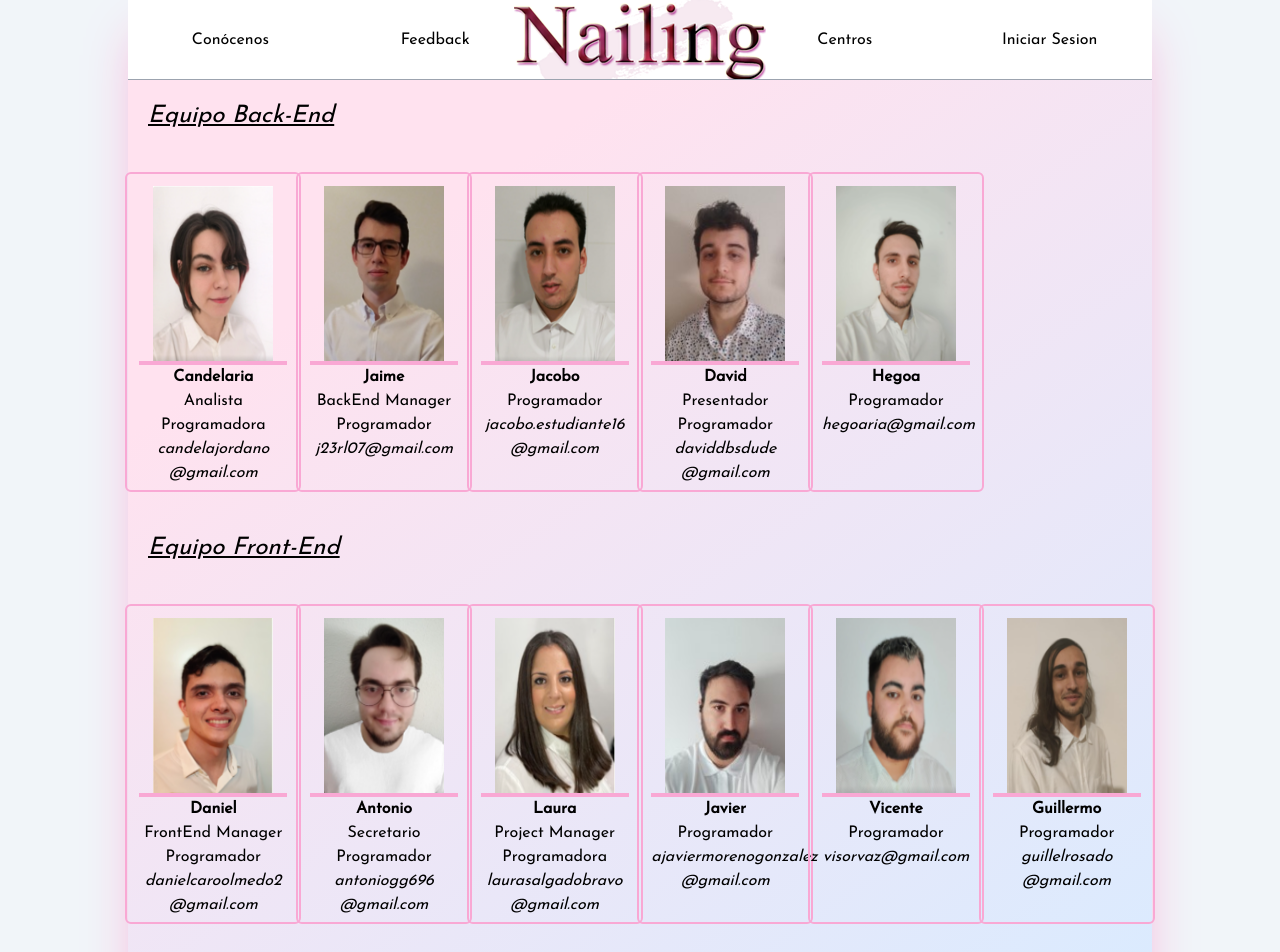
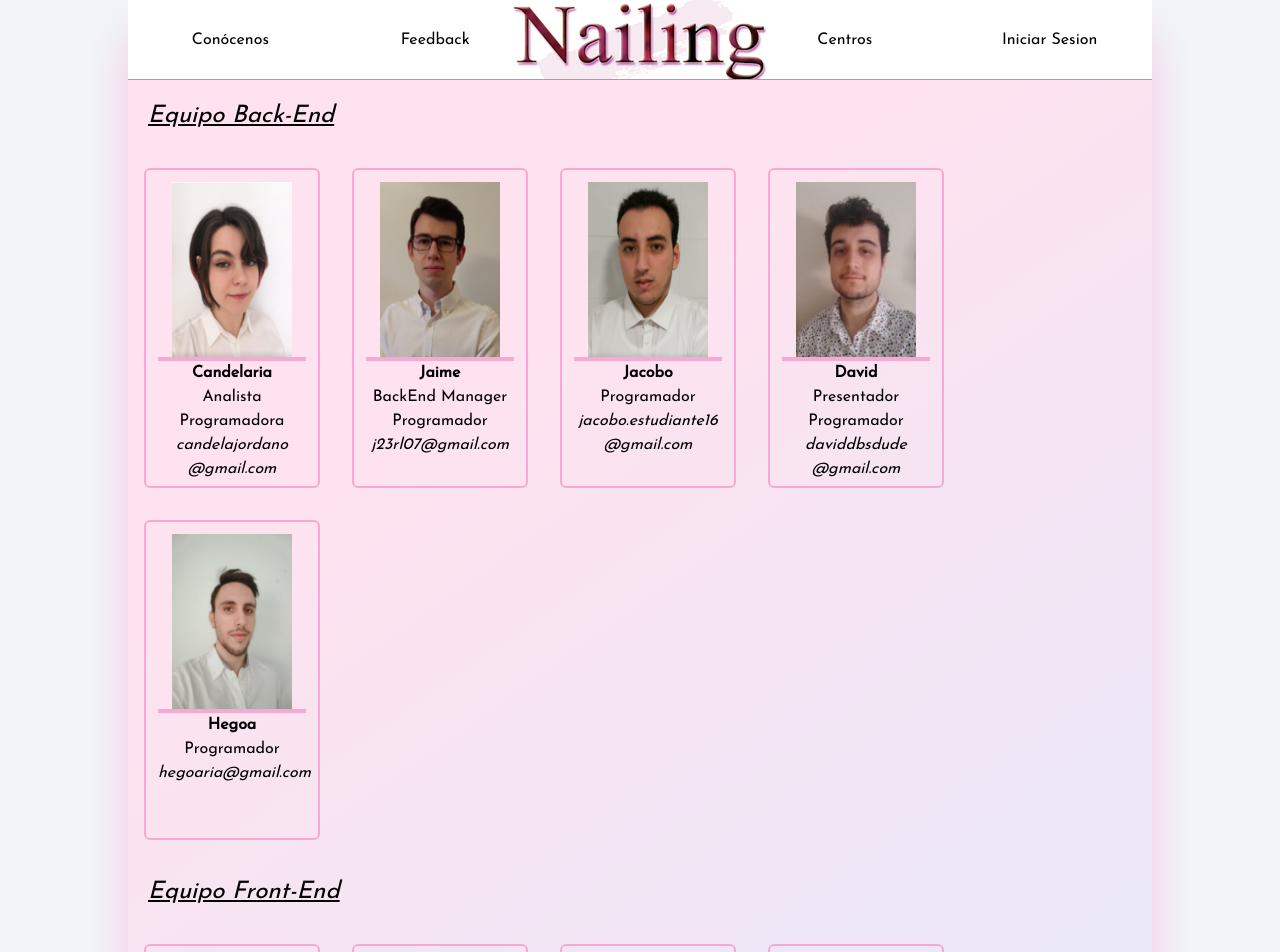
Before and after one commit to lausalbra/nailing, a React (Create React App) app in the folder src/web-app/: page /conocenos in a window 1280 px wide. Shown: the top 952 px of the page. Built offline with nearby package versions, Linux system fonts and the light colour scheme.

Commit message:
Arreglos responsive
Se han modificado algunas propiedades de ciertos elementos que no eran completamente responsive

```diff
--- a/src/web-app/src/components/CardWorker/index.js
+++ b/src/web-app/src/components/CardWorker/index.js
@@ -1,7 +1,7 @@
 export function CardWorker({ photo, name, role, mail }) {
     return (
         <>
-            <div className="border-2 border-pink-300 m-5 p-3 pb-1 h-80 w-44 rounded-md ">
+            <div className="border-2 border-pink-300 m-4 p-3 pb-1 h-80 w-44 rounded-md ">
                 <img className="m-auto h-[175px] w-[120px]" src={photo} alt="Cara"></img>
                 <p className="border-t-4 border-t-pink-300"><strong>{name}</strong></p>
                 <p>{role}</p>
--- a/src/web-app/src/components/Cita/index.js
+++ b/src/web-app/src/components/Cita/index.js
@@ -21,7 +21,7 @@ export function Cita ({ cita, deleteFunc }) {
                 <p className="m-2 text-lg text-center"><strong>{cita.centro.nombre}</strong></p>
                 <p className="m-2 text-lg text-center">{dateParse(cita.horaInicio)}</p>
                 <p className="m-2 text-lg text-center">Precio: {cita.coste} €</p>
-                <button id="1" className="border-2 border-purple-300 bg-pink-200 text-black w-96 py-3 rounded-md text-1xl font-medium hover:bg-purple-300 transition duration-300"
+                <button id="1" className="border-2 border-purple-300 bg-pink-200 text-black w-auto py-3 rounded-md text-1xl font-medium hover:bg-purple-300 transition duration-300"
                     onClick={deleteFunc}>Cancelar cita</button>
             </Box>
         </Box>
--- a/src/web-app/src/views/Conocenos/index.js
+++ b/src/web-app/src/views/Conocenos/index.js
@@ -18,7 +18,7 @@ export function Conocenos() {
         <>
             <Header />
             <h1 className='p-5 text-2xl underline'><i>Equipo Back-End</i></h1>
-            <div className='grid grid-rows-1 lg:grid-cols-6 items-center grid-cols-1 text-center place-items-center'>
+            <div className='flex flex-wrap grid-rows-1 lg:grid-cols-6 items-center grid-cols-1 text-center place-items-center'>
                 <CardWorker photo={candela} name="Candelaria" role="Analista Programadora" mail="candelajordano @gmail.com" />
                 <CardWorker photo={jaime} name="Jaime" role="BackEnd Manager Programador" mail="j23rl07@gmail.com" />
                 <CardWorker photo={jacobo} name="Jacobo" role="Programador" mail="jacobo.estudiante16 @gmail.com" />
@@ -28,7 +28,7 @@ export function Conocenos() {
             </div>
 
             <h1 className='p-5 text-2xl underline'><i>Equipo Front-End</i></h1>
-            <div className='grid grid-rows-1 lg:grid-cols-6 text-center place-items-center'>
+            <div className='flex flex-wrap grid-rows-1 lg:grid-cols-6 text-center place-items-center'>
 
                 <CardWorker photo={dani} name="Daniel" role="FrontEnd Manager Programador" mail="danielcaroolmedo2 @gmail.com" />
                 <CardWorker photo={gonza} name="Antonio" role="Secretario Programador" mail="antoniogg696 @gmail.com" />
```
